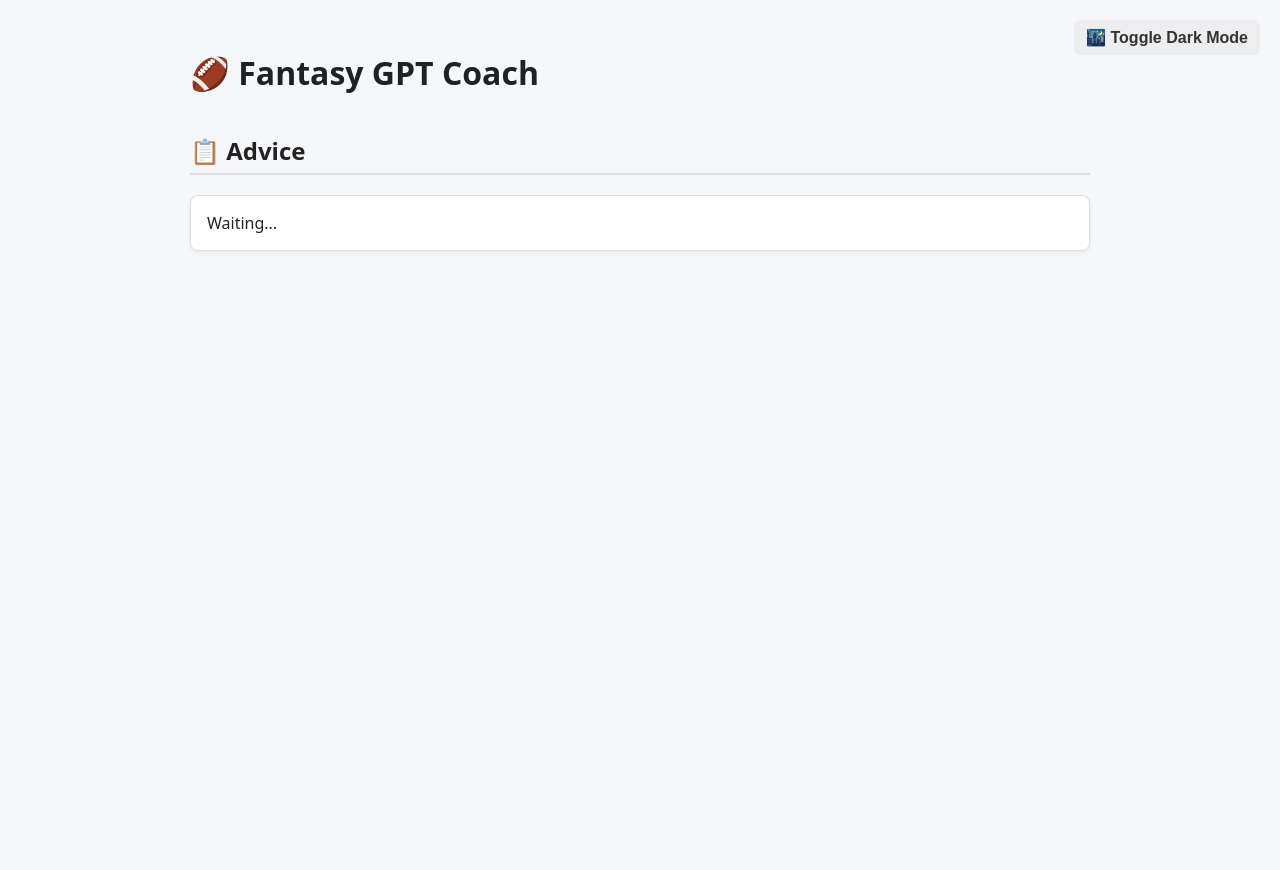
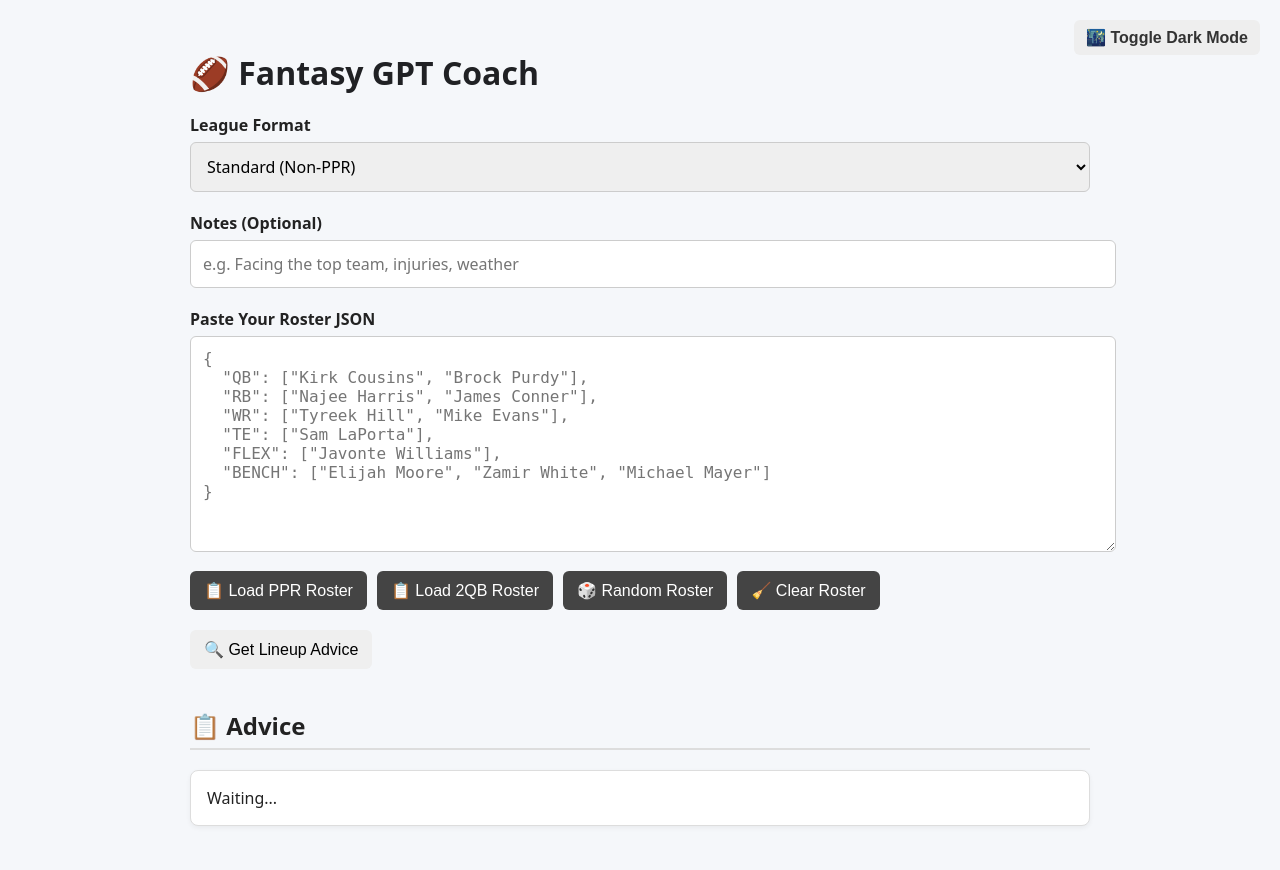
Before and after one commit to SunDevilATB/fantasy-gpt-coach, a Flask app: page /ui in a window 1280 px wide. Before the commit the page ends 251 px from the top, so only its background shows below. Run offline with Flask 3, Linux system fonts and the light colour scheme.

```diff
--- a/templates/index.html
+++ b/templates/index.html
@@ -180,7 +180,44 @@
 
   <h1>🏈 Fantasy GPT Coach</h1>
 
-  <!-- ... existing inputs unchanged ... -->
+  <label>League Format</label>
+<select id="format">
+  <option value="Standard (Non-PPR)">Standard (Non-PPR)</option>
+  <option value="PPR">PPR</option>
+  <option value="Half-PPR">Half-PPR</option>
+  <option value="2QB">2QB</option>
+  <option value="Superflex">Superflex</option>
+  <option value="Dynasty PPR">Dynasty PPR</option>
+  <option value="Custom">Custom (see below)</option>
+</select>
+
+<div id="custom-format-wrapper" style="display: none;">
+  <label>Describe Your Custom Format</label>
+  <input id="custom-format" placeholder="e.g. IDP, TE Premium, 3 FLEX, etc." />
+</div>
+
+<label>Notes (Optional)</label>
+<input id="notes" placeholder="e.g. Facing the top team, injuries, weather" />
+
+<label>Paste Your Roster JSON</label>
+<textarea id="roster" rows="10" placeholder='{
+  "QB": ["Kirk Cousins", "Brock Purdy"],
+  "RB": ["Najee Harris", "James Conner"],
+  "WR": ["Tyreek Hill", "Mike Evans"],
+  "TE": ["Sam LaPorta"],
+  "FLEX": ["Javonte Williams"],
+  "BENCH": ["Elijah Moore", "Zamir White", "Michael Mayer"]
+}'></textarea>
+
+<div class="button-row">
+  <button onclick="loadSampleRoster('ppr')">📋 Load PPR Roster</button>
+  <button onclick="loadSampleRoster('2qb')">📋 Load 2QB Roster</button>
+  <button onclick="loadSampleRoster('random')">🎲 Random Roster</button>
+  <button onclick="clearRoster()">🧹 Clear Roster</button>
+</div>
+
+<button style="margin-top: 20px;" onclick="getAdvice()">🔍 Get Lineup Advice</button>
+
 
   <h2>📋 Advice</h2>
   <div id="output" class="output">Waiting...</div>
```
